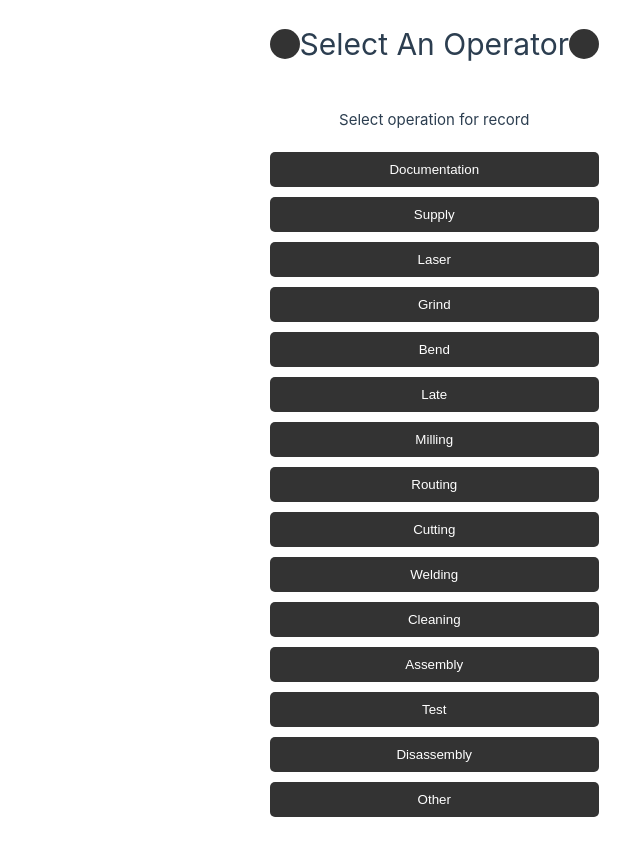
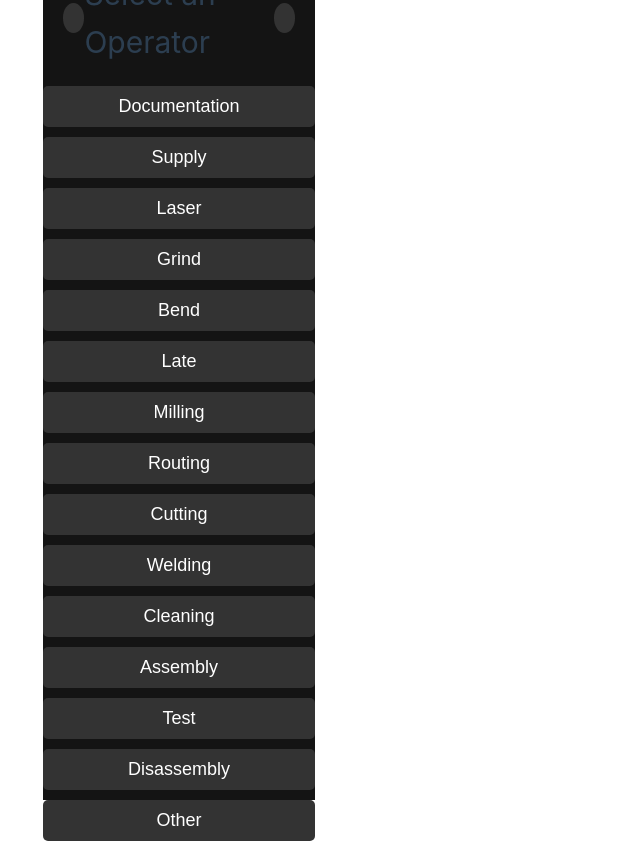
Before and after one commit to Tetamat/vue-spa, a Vue app: page / in a window 1280 px wide. Shown: the whole page, without its empty margins (21-661 px from the left). Built offline with nearby package versions, Linux system fonts and the light colour scheme.

Commit message:
- modified to list demodb.json values two pages only

```diff
--- a/src/App.vue
+++ b/src/App.vue
@@ -1,144 +1,10 @@
 <script setup>
-import { ref, onMounted, defineEmits } from "vue";
-import jsonDb from "@/assets/demodb.json";
-// import { db } from "@/firebase";
-// import {
-//   collection,
-//   query,
-//   orderBy,
-//   onSnapshot,
-//   addDoc,
-//   serverTimestamp,
-// } from "firebase/app";
-
-// const tasks = ref([]);
-// const newTask = ref("");
-// const tasksCollectionRef = collection(db, "tasks");
-
-//  Realtime subscription to record
-// onMounted(() => {
-//   const q = query(tasksCollectionRef, orderBy("createdAt"));
-//   onSnapshot(q, (snapshot) => {
-//     tasks.value = snapshot.docs.map((doc) => ({
-//       id: doc.id,
-//       ...doc.data(),
-//     }));
-//   });
-// });
-
-// const recordTask = async () => {
-//   await addDoc(tasksCollectionRef, {
-//     title: newTask.value,
-//     createdAt: serverTimestamp(),
-//   });
-//   newTask.value = "";
-// };
-//
-
-const operations = ref(jsonDb.operations);
-const tasks = ref(jsonDb.tasks);
-
-const cPage = ref(0);
-const changeView = (oId) => {
-  cPage.value = oId
-}
+import { ref } from "vue";
 
 </script>
 
 <template>
-  <div class="page1">
-    <div class="header">
-      <div class="circle"></div>
-      <h1 v-if="cPage === 0">Select An Operator</h1>
-      <h1 v-else>Tasks for {{ operations[cPage].title }}</h1>
-      <div class="circle"></div>
-    </div>
-
-    <div class="content">
-      <div class="content-box">
-        <p>Select operation for record</p>
-      </div>
-
-      <div v-if="cPage === 0" class="buttons-container">
-        <button
-        v-for="(key, oId) in operations" :key="key"
-        class="button"
-        @click="changeView(oId)">{{ operations[oId].title }}</button>
-      </div>
-
-      <div v-else class="buttons-container">
-        <button
-        v-for="(key, tId) in tasks" :key="key"
-        class="button"
-        >{{ tasks[tId].title }}</button>
-      </div>
-    </div>
+  <div id="app">
+    <router-view></router-view>
   </div>
 </template>
-
-<style scoped>
-/* Global Styles */
-body {
-  font-family: Arial, sans-serif;
-  margin: 0;
-  padding: 0;
-}
-
-/* Page Styles */
-.page {
-  display: flex;
-  flex-direction: column;
-  align-items: center;
-  justify-content: center;
-  height: 100vh;
-  background-color: #f0f0f0;
-}
-
-/* Header Styles */
-.header {
-  display: flex;
-  justify-content: space-between;
-  align-items: center;
-  width: 100%;
-  padding: 20px;
-}
-
-.header .circle {
-  width: 30px;
-  height: 30px;
-  border-radius: 50%;
-  background-color: #333;
-}
-
-/* Content Styles */
-.content {
-  display: flex;
-  flex-direction: column;
-  align-items: center;
-  width: 100%;
-  padding: 20px;
-}
-
-.content-box {
-  text-align: center;
-  margin-bottom: 20px;
-}
-
-/* Button Container Styles */
-.buttons-container {
-  display: flex;
-  flex-direction: column;
-  width: 100%;
-}
-
-.buttons-container .button {
-  width: 100%;
-  padding: 10px 20px;
-  margin-bottom: 10px;
-  background-color: #333;
-  color: #fff;
-  border: none;
-  border-radius: 5px;
-  cursor: pointer;
-}
-</style>
--- a/src/assets/demodb.json
+++ b/src/assets/demodb.json
@@ -2,51 +2,65 @@
     "operations": [
         {
             "oId": 1,
-    "title": "Documentation"},
+            "title": "Documentation"
+        },
         {
             "oId": 2,
-    "title": "Supply"},
+            "title": "Supply"
+        },
         {
             "oId": 3,
-    "title": "Laser"},
+            "title": "Laser"
+        },
         {
             "oId": 4,
-    "title": "Grind"},
+            "title": "Grind"
+        },
         {
             "oId": 5,
-    "title": "Bend"},
+            "title": "Bend"
+        },
         {
             "oId": 6,
-    "title": "Late"},
+            "title": "Late"
+        },
         {
             "oId": 7,
-    "title": "Milling"},
+            "title": "Milling"
+        },
         {
             "oId": 8,
-    "title": "Routing"},
+            "title": "Routing"
+        },
         {
             "oId": 9,
-    "title": "Cutting"},
+            "title": "Cutting"
+        },
         {
             "oId": 10,
-    "title": "Welding"},
+            "title": "Welding"
+        },
         {
             "oId": 11,
-    "title": "Cleaning"},
+            "title": "Cleaning"
+        },
         {
             "oId": 12,
-    "title": "Assembly"},
+            "title": "Assembly"
+        },
         {
             "oId": 13,
-    "title": "Test"},
+            "title": "Test"
+        },
         {
             "oId": 14,
-    "title": "Disassembly"},
+            "title": "Disassembly"
+        },
         {
             "oId": 15,
-    "title": "Other"}
-]
-   ,
+            "title": "Other"
+        }
+    ],
     "tasks": [
         {
             "tId": 1,
@@ -55,13 +69,16 @@
                 1,
                 2
             ],
-            "records": [{
+            "current": 1,
+            "records": [
+                {
                     "opId": 1,
                     "period": {
                         "start": "2024-11-15T11:25:43.511Z",
                         "end": null
                     }
-            }]
+                }
+            ]
         },
         {
             "tId": 2,
@@ -71,6 +88,7 @@
                 2,
                 3
             ],
+            "current": 0,
             "records": []
         },
         {
@@ -81,19 +99,23 @@
                 2,
                 3
             ],
-            "records": [{
+            "current": 2,
+            "records": [
+                {
                     "opId": 1,
                     "period": {
                         "start": "2024-11-14T11:25:43.511Z",
                         "end": "2024-11-14T16:25:43.511Z"
-                }},
+                    }
+                },
                 {
                     "opId": 2,
                     "period": {
                         "start": "2024-11-15T11:10:43.511Z",
                         "end": null
                     }
-            }]
+                }
+            ]
         },
         {
             "tId": 4,
@@ -102,6 +124,7 @@
                 1,
                 3
             ],
+            "current": 0,
             "records": []
         },
         {
@@ -111,13 +134,16 @@
                 2,
                 3
             ],
-            "records": [{
+            "current": 1,
+            "records": [
+                {
                     "opId": 1,
                     "period": {
                         "start": "2024-11-14T11:25:43.511Z",
                         "end": null
                     }
-            }]
                 }
             ]
         }
+    ]
+}
--- a/src/router/index.js
+++ b/src/router/index.js
@@ -1,8 +1,20 @@
 import { createRouter, createWebHistory } from 'vue-router'
+import OperatorSelection from '../views/OperatorSelection.vue'
+import JobList from '../views/JobList.vue'
 
 const router = createRouter({
   history: createWebHistory(import.meta.env.BASE_URL),
   routes: [
+    {
+      path: '/',
+      name: 'operator-selection',
+      component: OperatorSelection,
+    },
+    {
+      path: '/jobs/:operator',
+      component: JobList,
+      props: true
+    }
     // {
     //   path: '/',
     //   name: 'home',
--- /dev/null
+++ b/src/views/JobList.vue
@@ -0,0 +1,46 @@
+<script setup>
+import { ref, onMounted } from 'vue'
+import { useRoute } from 'vue-router'
+import jsonDB from '@/assets/demodb.json'
+
+const route = useRoute();
+const oID = route.params.operator;
+const tasks = ref([]);
+
+const toggleJobStatus = (task) => {
+  // if (task.status === 'pending') {
+  //   task.status = 'started'
+  // } else if (task.status === 'started') {
+  //   task.status = 'finished'
+  // }
+  console.log(task);
+};
+
+onMounted(() => {
+  // Simulate job data fetch based on operator
+  // console.log(jsonDB.tasks);
+  tasks.value = jsonDB.tasks.filter((t) => t.current == oID);
+  tasks.value.forEach((t) => {
+    console.log(`${t.tId} - ${t.title} - ${t.current} - ${t.status}`);
+  })
+  // console.log(tasks.value)
+  // debugger;
+});
+
+</script>
+
+<template>
+  <div class="job-list">
+    <li v-for="(tv, index) in tasks" :key="tv">
+      <button @click="toggleJobStatus(tv)">
+        {{ tv.title }}
+      </button>
+    </li>
+    <button @click="$router.push('/')">Back to Operators</button>
+  </div>
+</template>
+
+<style scoped>
+.started { background-color: yellow; }
+.finished { background-color: green; color: white; }
+</style>
--- /dev/null
+++ b/src/views/OperatorSelection.vue
@@ -0,0 +1,97 @@
+<script setup>
+import { ref } from "vue";
+import { useRouter } from "vue-router";
+import jsonDB from "@/assets/demodb.json";
+
+const router = useRouter();
+const operations = ref(jsonDB.operations);
+
+const selectOperation = (operationID) => {
+  router.push({ path: `/jobs/${operationID}` });
+};
+</script>
+
+<template>
+  <div class="operator-selection">
+    <div class="header">
+      <div class="circle"></div>
+      <h1>Select an Operator</h1>
+      <div class="circle"></div>
+    </div>
+
+    <div class="operators">
+      <button v-for="op in operations" :key="op" @click="selectOperation(op.oId)">
+        {{ op.title }}
+      </button>
+    </div>
+  </div>
+</template>
+
+<style scoped>
+/* Global Styles */
+body {
+  font-family: Arial, sans-serif;
+  margin: 0;
+  padding: 0;
+}
+
+/* Page Styles */
+.operator-selection {
+  display: flex;
+  flex-direction: column;
+  align-items: center;
+  justify-content: center;
+  height: 100vh;
+  background-color: #141414;
+  font-size: 1em;
+}
+
+/* Header Styles */
+.header {
+  display: flex;
+  justify-content: space-between;
+  align-items: center;
+  width: 100%;
+  padding: 20px;
+}
+
+.header .circle {
+  width: 30px;
+  height: 30px;
+  border-radius: 50%;
+  background-color: #333;
+}
+
+/* Content Styles */
+.content {
+  display: flex;
+  flex-direction: column;
+  align-items: center;
+  width: 100%;
+  padding: 20px;
+}
+
+.content-box {
+  text-align: center;
+  margin-bottom: 20px;
+}
+
+/* Button Container Styles */
+.operators {
+  display: flex;
+  flex-direction: column;
+  width: 100%;
+}
+
+.operators button {
+  width: 100%;
+  padding: 10px 20px;
+  margin-bottom: 10px;
+  background-color: #333;
+  color: #fff;
+  border: none;
+  border-radius: 5px;
+  cursor: pointer;
+  font-size: 1.2em;
+}
+</style>
--- a/vite.config.js
+++ b/vite.config.js
@@ -15,4 +15,5 @@ export default defineConfig({
       '@': fileURLToPath(new URL('./src', import.meta.url))
     },
   },
+  // assetsInclude: ['**/*.json'],
 })
```
Also changed, not shown: tmp_transfer.txt. Lines whose indentation alone changed are shown as unchanged.
